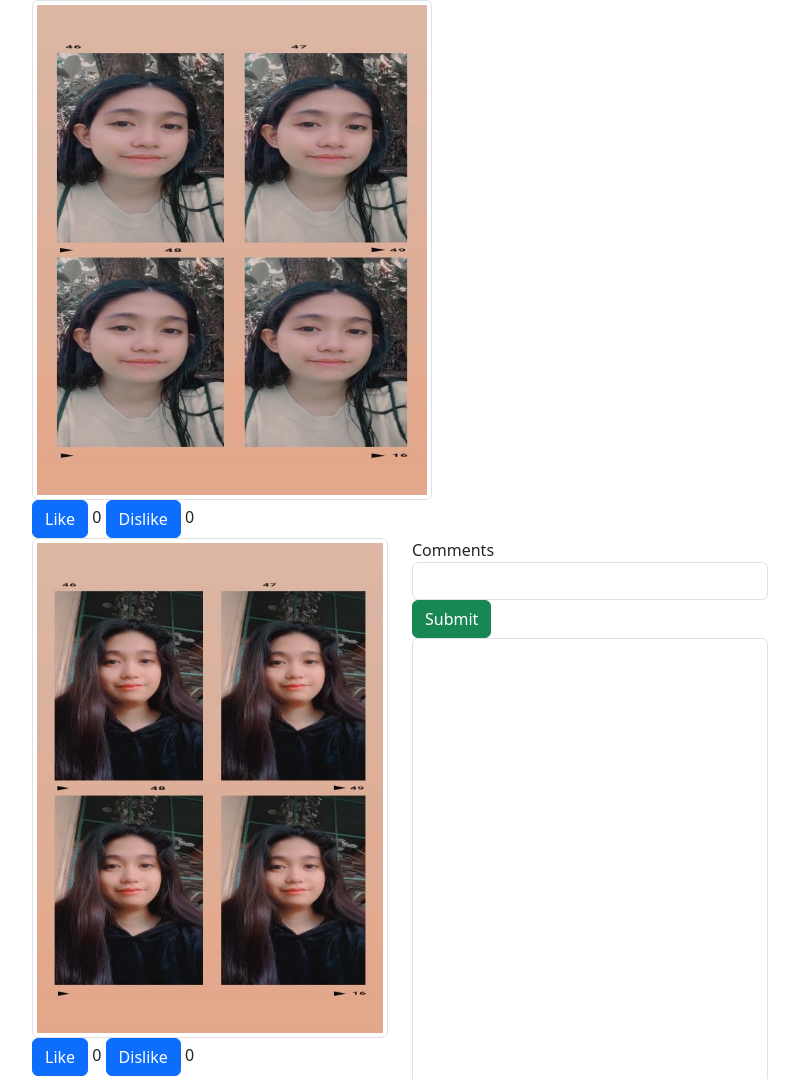
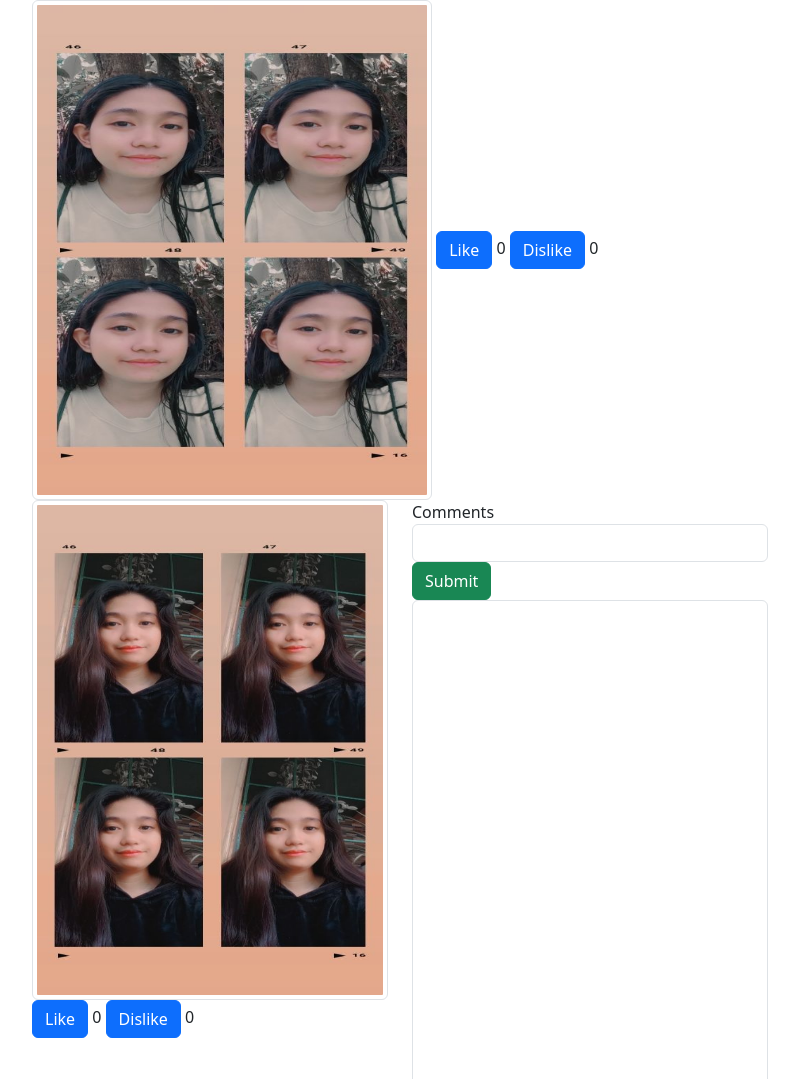
Before and after one commit to AdorableMe12345/Adorableme12345.github.io, a plain HTML site: page index.html in a window 1280 px wide. Shown: the top 1079 px of the page, without its empty margins (50-849 px from the left). Drawn offline with nearby package versions, Linux system fonts and the light colour scheme.

Commit message:
Update index.html

```diff
--- a/index.html
+++ b/index.html
@@ -8,14 +8,14 @@
   <div class="container">
     <div class="row">
       <div class="col-r">
-        <img src="chubby.png.jpg" class="img-thumbnail" style="width:400px;height:500px;"/> <br>
+        <img src="chubby.png.jpg" class="img-thumbnail" style="width:400px;height:500px;"/>
         <button class="btn btn-primary" type=button id="btnLike1"> Like </button>
           <output id="countLikes1"> 0 </output>
           <button class="btn btn-primary" type=button id="btnDislike1"> Dislike </button>
            <output id="countDislikes1"> 0 </output>
       </div>
       <div class="col-4">
-        <img src="black.png.jpg" class="img-thumbnail" style="width:400px;height:500px;"/> <br>
+        <img src="black.png.jpg" class="img-thumbnail" style="width:400px;height:500px;"/>
         <button class="btn btn-primary" type=button id="btnLike2" > Like </button>
           <output id="countLikes2"> 0 </output>
           <button class="btn btn-primary" type=button id="btnDislike2"> Dislike </button>
```
